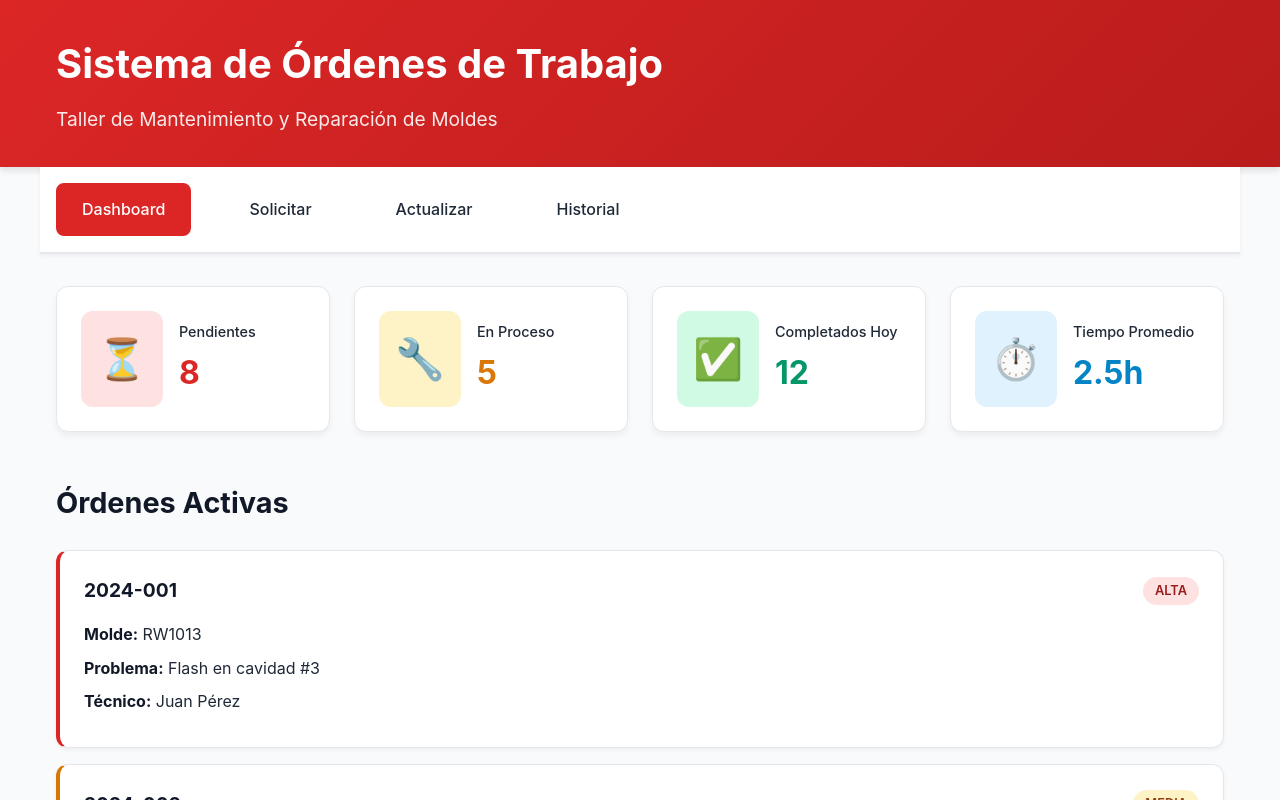
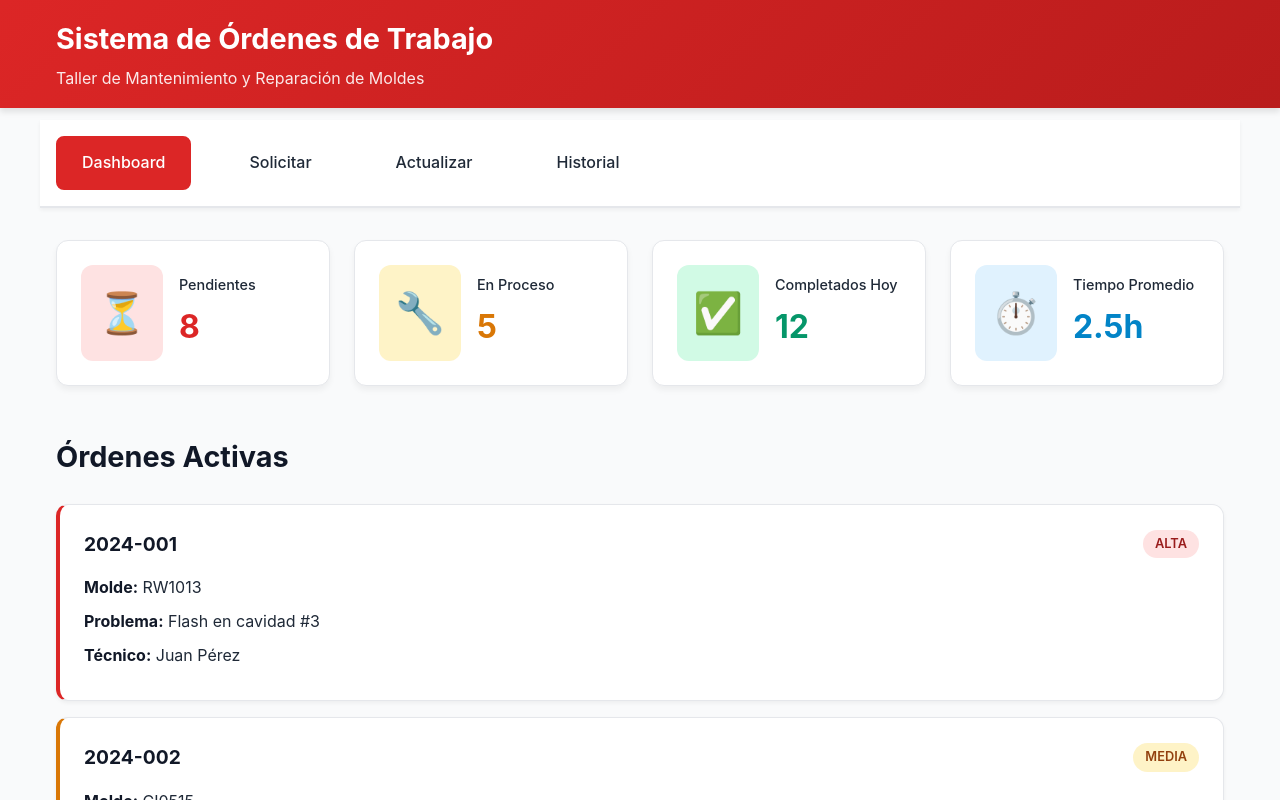
Before and after one commit to HmmmBibimbap/sistema-taller-moldes, a Next.js app: page / in a window 1280 px wide. Shown: the top 800 px of the page. Built offline with nearby package versions, Linux system fonts and the light colour scheme.

Commit message:
Fijar header

```diff
--- a/app/globals.css
+++ b/app/globals.css
@@ -24,6 +24,7 @@ body {
   line-height: 1.6;
   color: var(--gray-800);
   background-color: var(--gray-50);
+   padding-top: 120px;
 }
 
 /* Dashboard Layout */
@@ -31,12 +32,17 @@ body {
   min-height: 100vh;
 }
 
-/* Header */
+/* Header - FIJO Y MÁS PEQUEÑO */
 .header {
   background: linear-gradient(135deg, var(--primary-color), #b91c1c);
   color: white;
-  padding: 2rem 0;
+  padding: 1rem 0;  /* Reducido de 2rem a 1rem */
   box-shadow: 0 4px 6px rgba(0, 0, 0, 0.1);
+  position: fixed;   /* FIJO */
+  top: 0;
+  left: 0;
+  right: 0;
+  z-index: 1000;     /* Por encima de todo */
 }
 
 .header-content {
@@ -46,13 +52,13 @@ body {
 }
 
 .header h1 {
-  font-size: 2.5rem;
+  font-size: 1.8rem;  /* Reducido de 2.5rem */
   font-weight: bold;
-  margin-bottom: 0.5rem;
+  margin-bottom: 0.25rem;  /* Reducido de 0.5rem */
 }
 
 .header p {
-  font-size: 1.2rem;
+  font-size: 1rem;  /* Reducido de 1.2rem */
   opacity: 0.9;
 }
 
```
